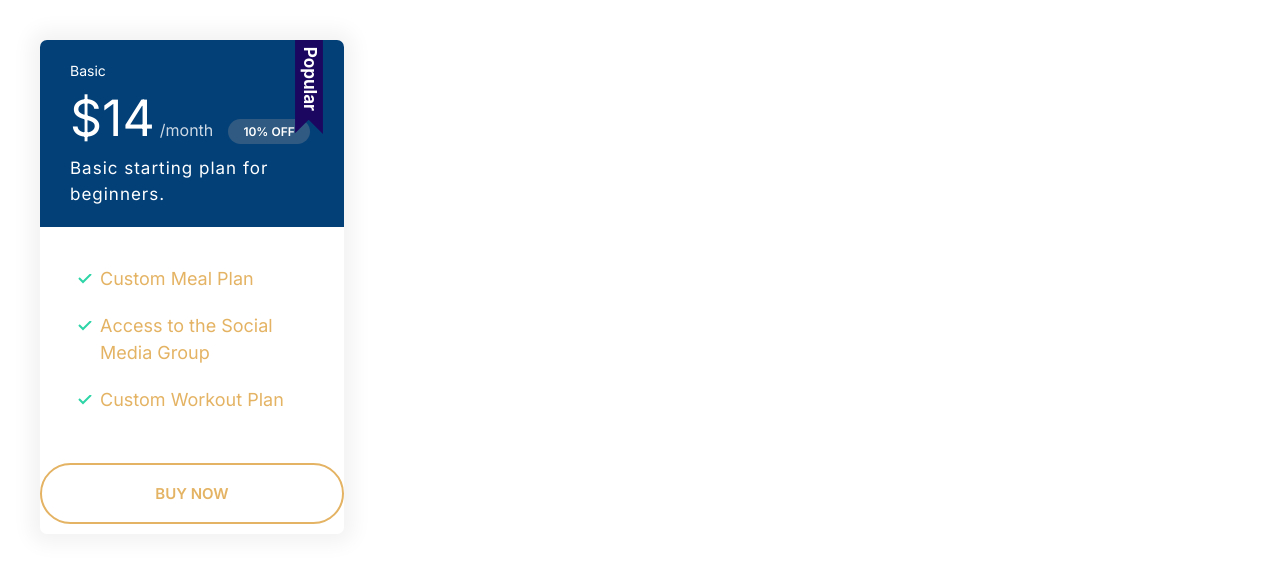
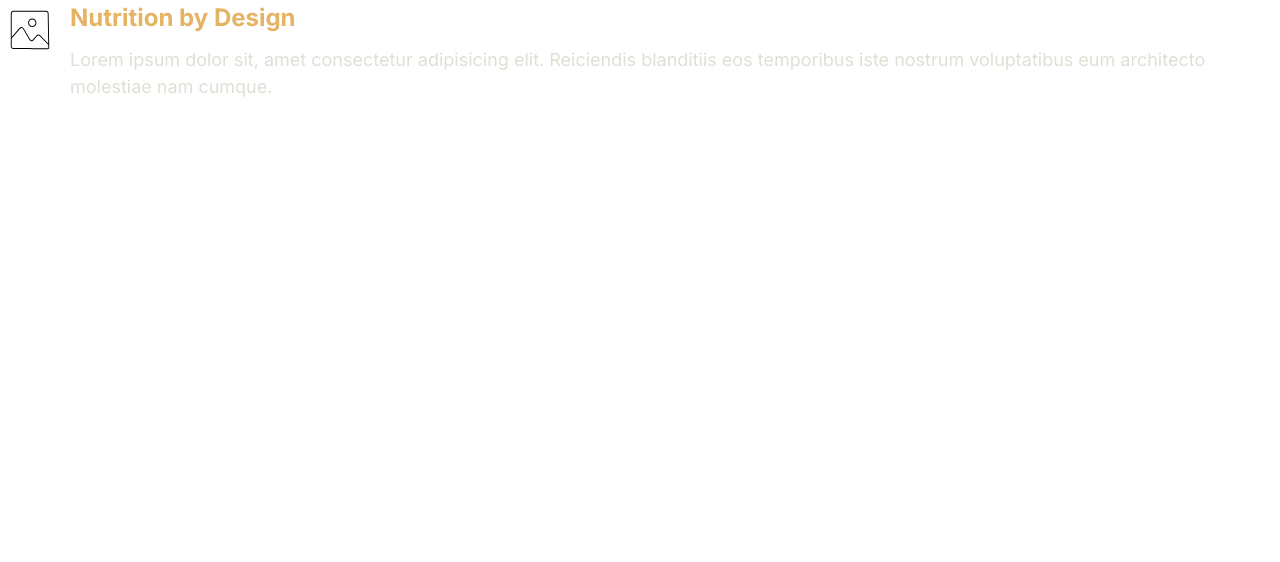
Before and after one commit to alamihicham1/Perfection-Meal-Prep, a plain HTML site: page index.html in a window 1280 px wide. Drawn offline with Linux system fonts and the light colour scheme.

Commit message:
Build the media component.

```diff
--- a/css/styles.css
+++ b/css/styles.css
@@ -365,3 +365,22 @@ a {
     font-size: 1.7rem;
   }
 }
+
+/***************************************************************** Media *****************************************************/
+
+.media {
+  display: flex;
+}
+
+.media__title {
+  margin-top: 0;
+}
+
+.media__body {
+  margin: 0 2rem;
+}
+
+.media__image {
+  margin-top: 1rem;
+  margin-left: 1rem;
+}
--- a/index.html
+++ b/index.html
@@ -16,27 +16,19 @@
     <link rel="stylesheet" href="/css/styles.css" />
   </head>
   <body>
-    <div class="plan plan--popular">
-      <div style="width: 30%; padding: 4rem">
-        <div class="card card--primary">
-          <header class="card__header">
-            <h3 class="plan__name">Basic</h3>
-            <span class="plan__price">$14</span>
-            <span class="plan__billing-cycle">/month</span>
-            <span class="badge badge--primary badge--small">10% OFF</span>
-            <span class="plan__description"
-              >Basic starting plan for beginners.</span
-            >
-          </header>
-          <div class="card__body">
-            <ul class="list list--tick">
-              <li class="list__item">Custom Meal Plan</li>
-              <li class="list__item">Access to the Social Media Group</li>
-              <li class="list__item">Custom Workout Plan</li>
-            </ul>
-          </div>
-          <button class="btn btn--outline btn--block">Buy Now</button>
-        </div>
+    <div class="media">
+      <div class="media__image">
+        <svg class="icon icon--primary">
+          <use xlink:href="images/sprite.svg#snap"></use>
+        </svg>
+      </div>
+      <div class="media__body">
+        <h3 class="media__title">Nutrition by Design</h3>
+        <p>
+          Lorem ipsum dolor sit, amet consectetur adipisicing elit. Reiciendis
+          blanditiis eos temporibus iste nostrum voluptatibus eum architecto
+          molestiae nam cumque.
+        </p>
       </div>
     </div>
   </body>
```
Also changed, not shown: components/media.html (added, +15 -0 lines).
